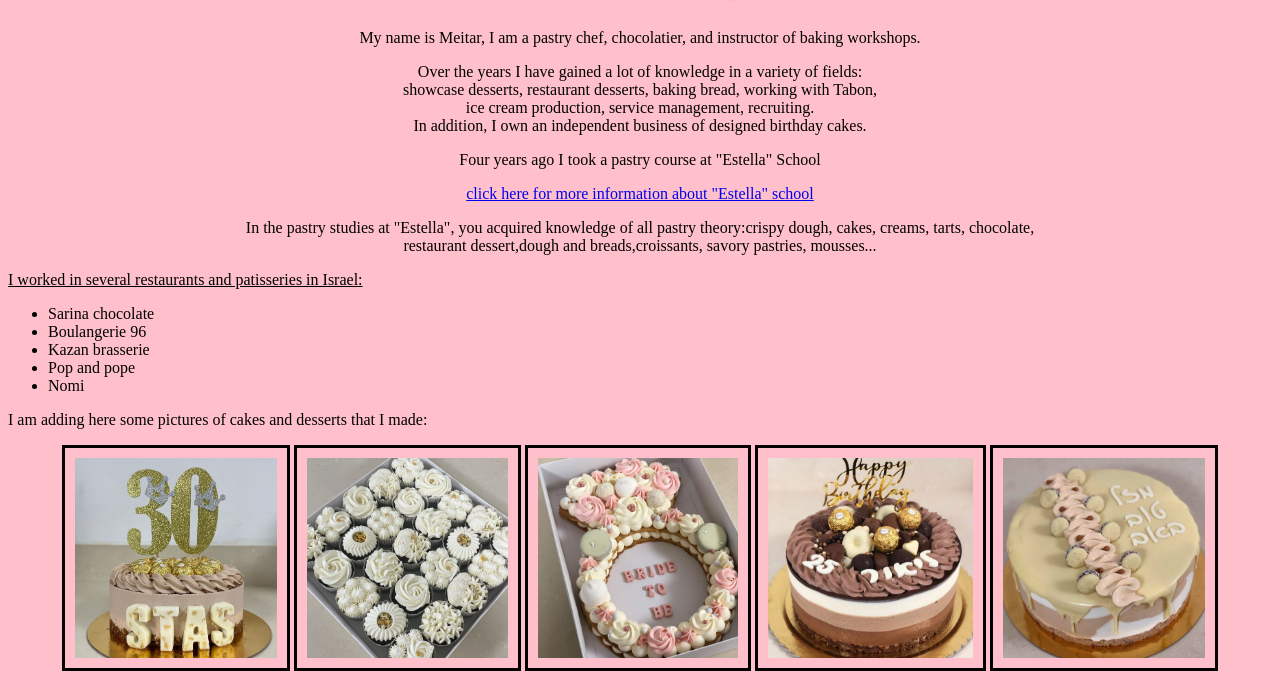
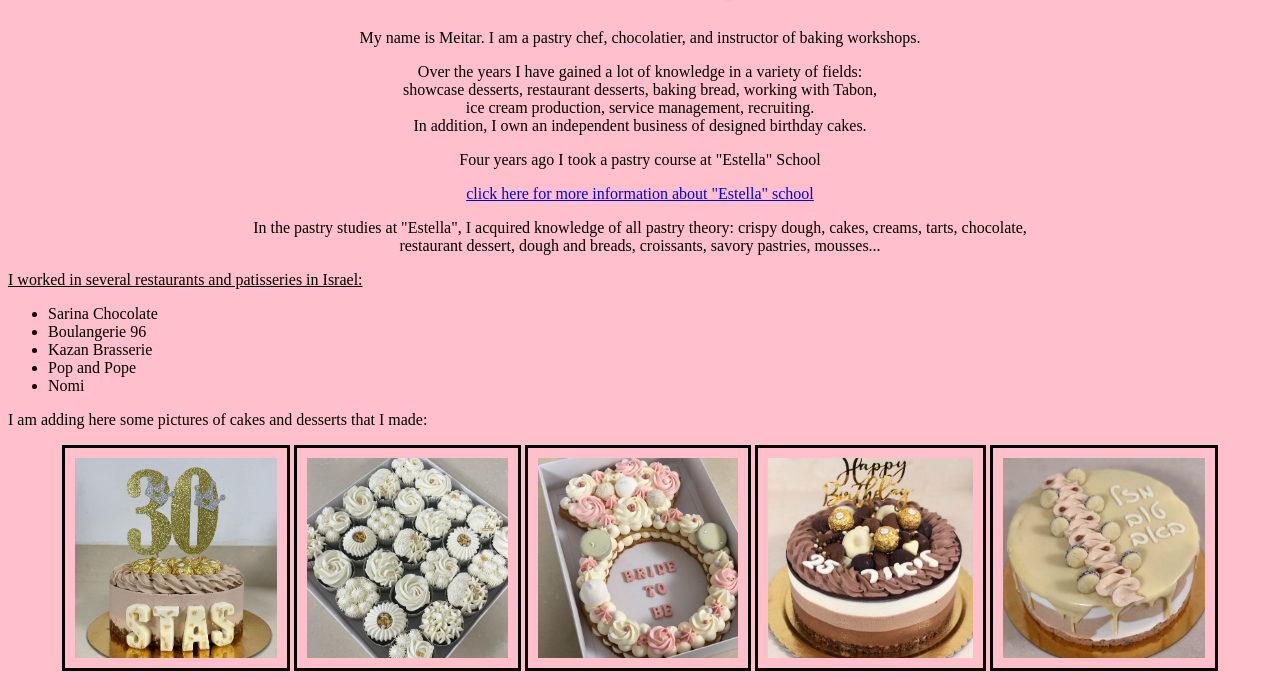
Before and after one commit to meitarohayon/html2, a plain HTML site: page index.html in a window 1280 px wide. Shown: the part 66-754 px from the top of the page. Drawn offline with Linux system fonts and the light colour scheme.

Commit message:
Update index.html

```diff
--- a/index.html
+++ b/index.html
@@ -9,8 +9,8 @@
 <body>
 	<h1 id="title"> Meitar Ohayon  </h1>
 
-		<p> My name is Meitar, I am a pastry chef, chocolatier, and instructor of baking workshops.</p>
-		Over the years I have gained a lot of knowledge in a variety of fields: <br/>
+		<p> My name is Meitar. I am a pastry chef, chocolatier, and instructor of baking workshops.</p>
+		Over the years I have gained a lot of knowledge in a variety of fields:  <br/>
 		showcase desserts, restaurant desserts, baking bread, working with Tabon, </br>
 		ice cream production, service management, recruiting.	<br/>
 		In addition, I own an independent business of designed birthday cakes.
@@ -21,8 +21,8 @@
 
 		<a target="_blank" href="https://www.estella.co.il/"> click here for more information about "Estella" school </a>
 
-		<p> In the pastry studies at "Estella", you acquired knowledge of all pastry theory:crispy dough, cakes, creams, tarts, chocolate, </br>
-			restaurant dessert,dough and breads,croissants, savory pastries, mousses...</p>
+		<p> In the pastry studies at "Estella", I acquired knowledge of all pastry theory: crispy dough, cakes, creams, tarts, chocolate, </br>
+			restaurant dessert, dough and breads, croissants, savory pastries, mousses...</p>
 
 
 
@@ -30,10 +30,10 @@
 	<u> <p>  I worked in several restaurants and patisseries in Israel:</u> </h4></p>
 
 	<ul>
-		<li> Sarina chocolate </li>
+		<li> Sarina Chocolate </li>
 		<li> Boulangerie 96 </li>
-		<li> Kazan brasserie </li>
-		<li> Pop and pope </li>
+		<li> Kazan Brasserie </li>
+		<li> Pop and Pope </li>
 		<li> Nomi </li>
 	</ul>
 
```
